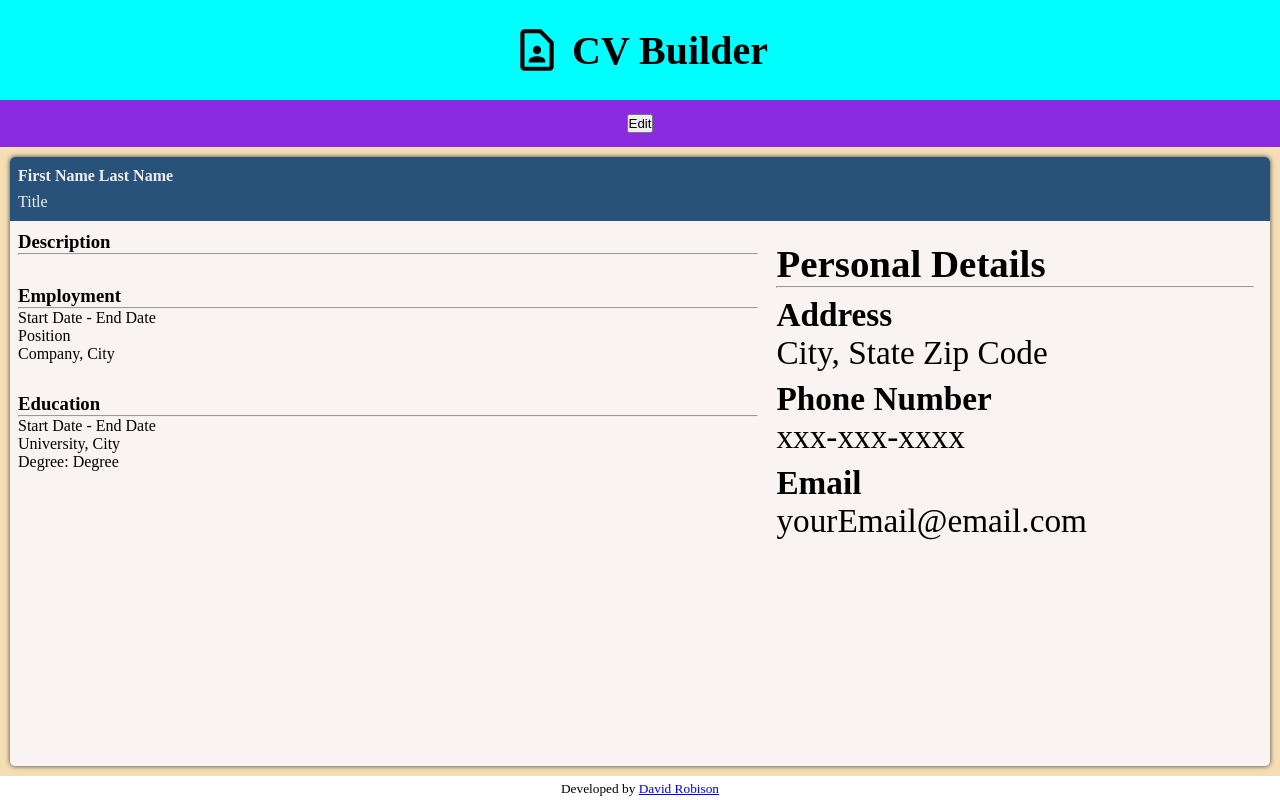
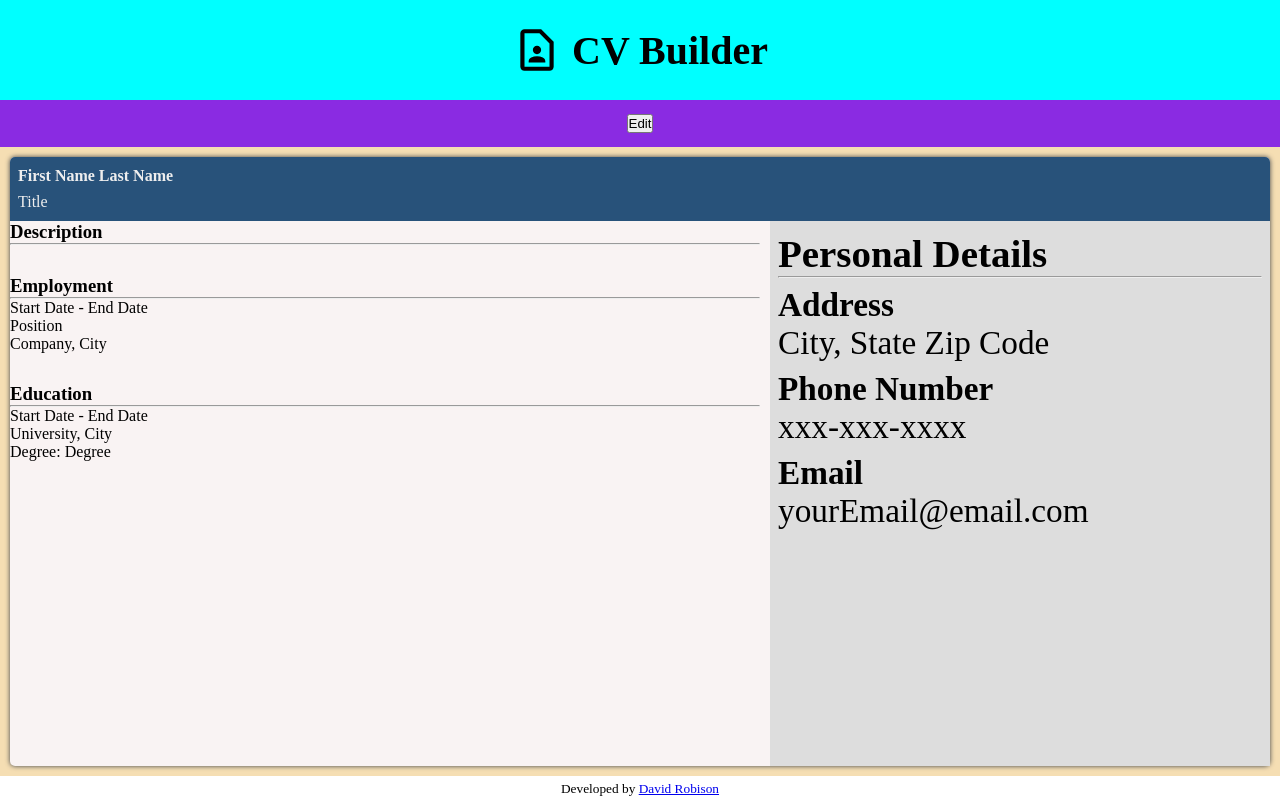
Before and after one commit to robisonwebdev/CV-Application, a React (Create React App) app: page / in a window 1280 px wide. Both pictures are taken after a click on the button "Preview". Built offline with nearby package versions, Linux system fonts and the light colour scheme.

Commit message:
Removed padding and changed height for .preview_main Added background-color to .preview_main_right

```diff
--- a/src/styles/Main/Preview/Preview.css
+++ b/src/styles/Main/Preview/Preview.css
@@ -14,8 +14,7 @@
     display: flex;
     gap: 10px;
 
-    padding: 10px 8px;
-    height: auto;
+    height: 100%;
     width: 100%;
 }
 
@@ -32,6 +31,7 @@
     display: flex;
     flex-direction: column;
 
+    background-color: var(--grey);
     height: auto;
     width: 40%;
 }
```
